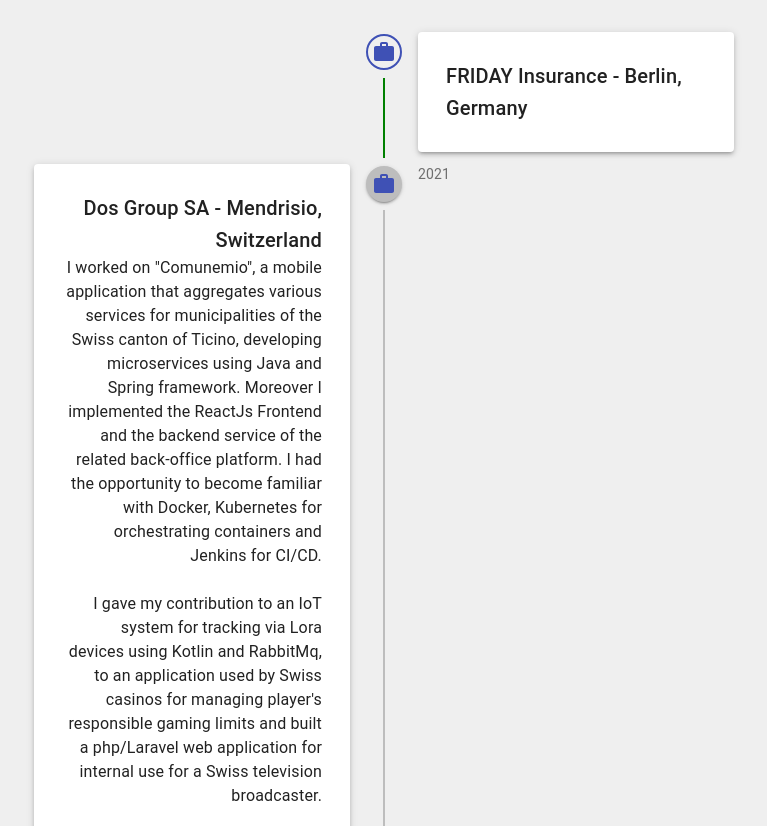
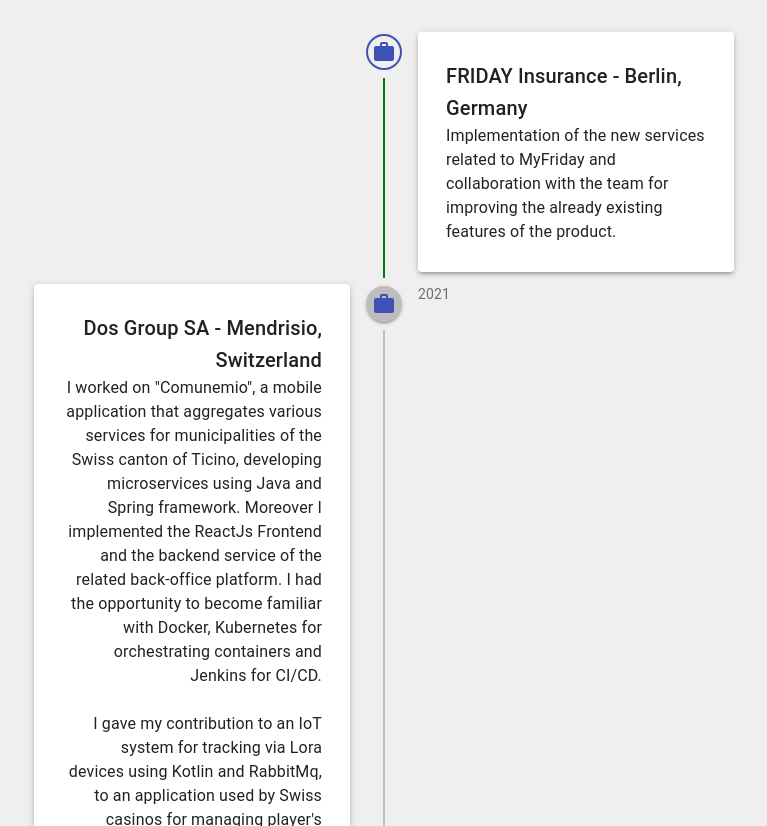
Before and after one commit to mircoporetti/mircoporetti.github.io, a React (Create React App) app: page / in a window 1280 px wide. Shown: the part 1180-2006 px from the top of the page, without its empty margins (256-1023 px from the left). Built offline with nearby package versions, Linux system fonts and the light colour scheme.

Commit message:
Added small description about the experience at Friday

```diff
--- a/src/Home/Timeline/MaterialTimeline.tsx
+++ b/src/Home/Timeline/MaterialTimeline.tsx
@@ -40,6 +40,7 @@
                             FRIDAY Insurance - Berlin, Germany
                         </Typography>
                         <Typography>
+                            Implementation of the new services related to MyFriday and collaboration with the team for improving the already existing features of the product.
                         </Typography>
                     </Paper>
                 </TimelineContent>
```
